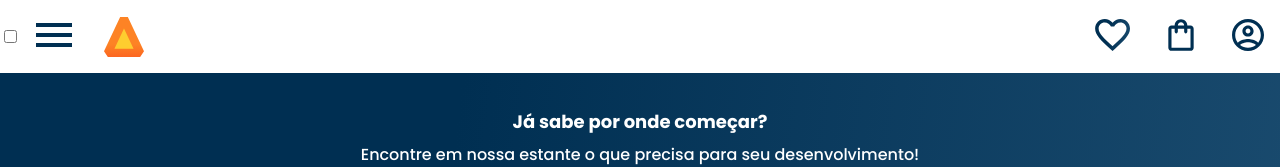
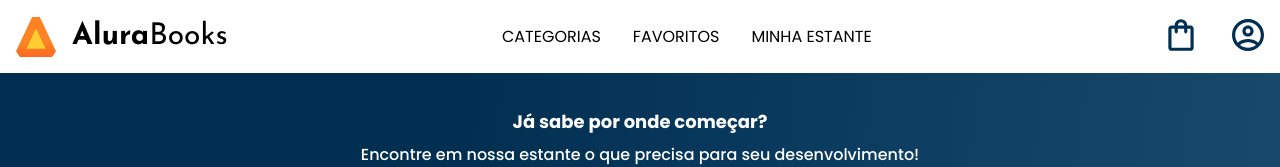
Before and after one commit to carolmoraescruz/front-end-alurabooks, a plain HTML site: page index.html in a window 1280 px wide. Shown: the top 167 px of the page. Drawn offline with nearby package versions, Linux system fonts and the light colour scheme.

Commit message:
updated header for tablet media type

```diff
--- a/index.html
+++ b/index.html
@@ -39,11 +39,18 @@
             </ul>
 
             <img class="container__image" src="assets/icons/Logo.svg" alt="Logo da AluraBooks">
+            <h1 class="container__title"><b class="container__title-bold">Alura</b>Books</h1>
 
         </div>
 
+        <ul class="header__options">
+            <li class="options__item">Categorias</li>
+            <li class="options__item"><a href="#" class="options__link">Favoritos</a></li>
+            <li class="options__item"><a href="#" class="options__link">Minha estante</a></li>
+        </ul>
+
         <div class="container">
-            <a class="container__image" href="#"><img src="assets/icons/Favoritos.svg" alt="Meus favoritos"></a>
+            <a class="container__image container__image-transparent" href="#"><img src="assets/icons/Favoritos.svg" alt="Meus favoritos"></a>
             <a class="container__image" href="#"><img src="assets/icons/Sacola.svg" alt="Sacola de compras"></a>
             <a class="container__image" href="#"><img src="assets/icons/Usuario.svg" alt="Meu perfil"></a>
         </div>
--- a/styles/header.css
+++ b/styles/header.css
@@ -31,6 +31,10 @@
     width: 60vw;
 }
 
+.container__button {
+    display: none;
+}
+
 .container__button:checked~.list-menu {
     display: block;
 }
@@ -53,3 +57,48 @@
     background-clip: text;
     text-transform: uppercase;
 }
+
+.container__title {
+    display: none;
+}
+
+.header__options {
+    display: none;
+}
+
+@media screen and (min-width: 1024px) {
+
+    .header__hamburguer-menu {
+        display: none;
+    }
+
+    .container__title {
+        font-family: var(--logo-font);
+        font-size: 1.875rem;
+        display: block;
+    }
+
+    .container__title-bold {
+        font-weight: 700;
+    }
+
+    .header__options {
+        display: flex;
+    }
+
+    .options__item {
+        padding: 0 1em;
+        color: var(--black-font);
+        text-transform: uppercase;
+    }
+
+    .options__link {
+        text-decoration: none;
+        color: var(--black-font);
+    }
+
+    .container__image-transparent {
+        display: none;
+    }
+
+}
--- a/styles/styles.css
+++ b/styles/styles.css
@@ -4,7 +4,7 @@
 @import url("topics.css");
 @import url("contact.css");
 @import url("footer.css");
-@import url('https://fonts.googleapis.com/css2?family=Poppins:wght@300;400;500;700&display=swap');
+@import url('https://fonts.googleapis.com/css2?family=Josefin+Sans:wght@400;700&family=Poppins:wght@300;400;500;700&display=swap');
 
 :root {
     --background-color: #EBECEE;
@@ -12,6 +12,7 @@
     --highlight-orange: #EB9B00;
     --degrade-blue: linear-gradient(97.54deg, #002F52 35.49%, #326589 165.37%);
     --main-font: 'Poppins', sans-serif;
+    --logo-font: 'Josefin Sans', sans-serif;
     --title-blue: #002F52;
     --black-font: #000000;
 }
```
